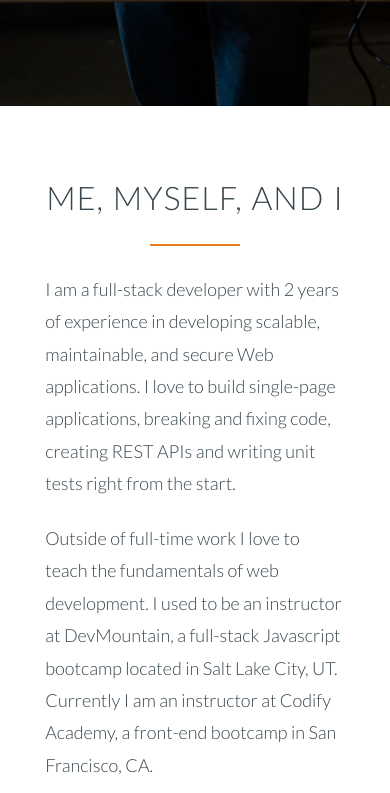
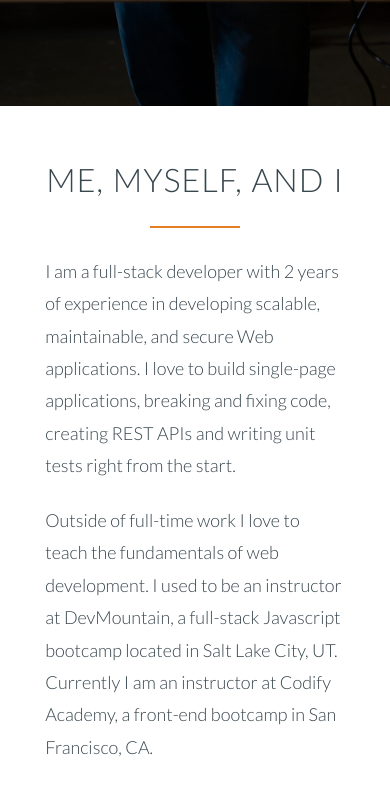
Before and after one commit to philippschulte/philippschulte.github.io, a website: page index.html in a window 390 px wide. Shown: the part 738-1531 px from the top of the page. Drawn offline with Linux system fonts and the light colour scheme; files whose address does not match are found by name.

Commit message:
Decrease padding for sections on small to big tablets

```diff
--- a/src/css/layout.css
+++ b/src/css/layout.css
@@ -180,6 +180,7 @@
 @media only screen and (max-width: 1023px) {
 
   html, body { font-size: 56.25%; }
+  section { padding: 6rem 0; }
 
   .long-copy {
     width: 80%;
```
